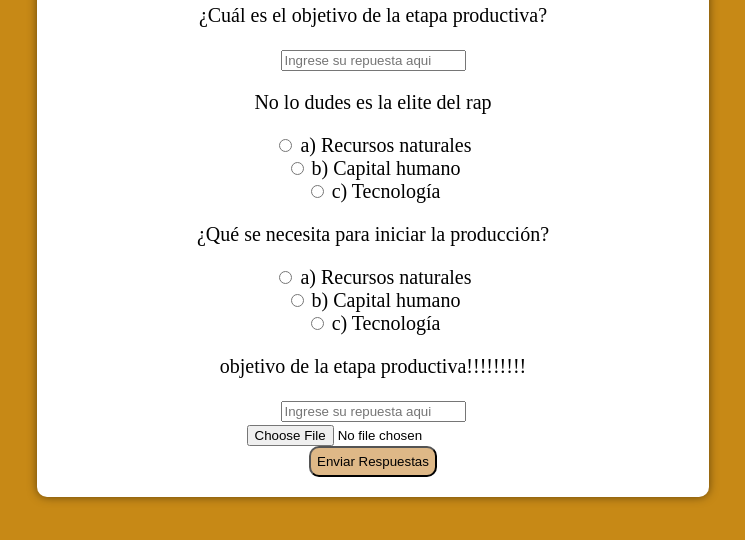
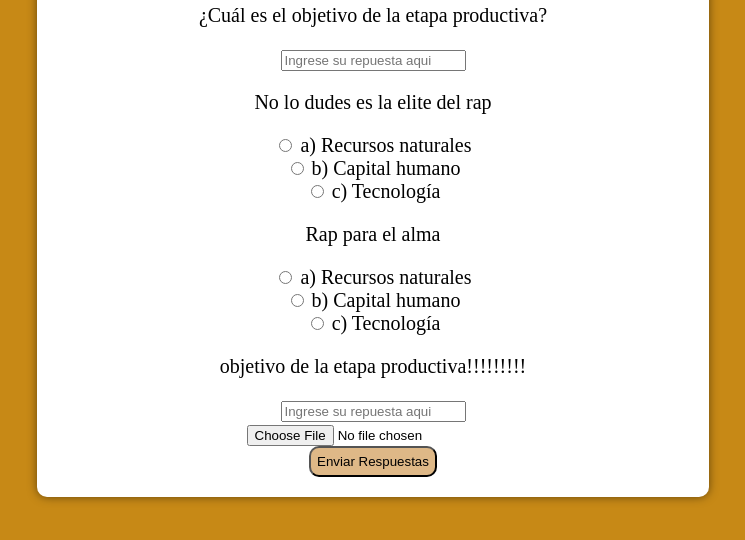
Before and after one commit to JesusRamirez24/preguntas, a plain HTML site: page index.html in a window 1280 px wide. Shown: the part 214-754 px from the top of the page, without its empty margins (267-1012 px from the left). Drawn offline with Linux system fonts and the light colour scheme.

Commit message:
Version 5.4

```diff
--- a/index.html
+++ b/index.html
@@ -23,7 +23,7 @@
         <input type="radio" id="btnradio" name="respuesta2" value="c"> c) Tecnología<br>
     </div>
     <div id="pregunta2" class="pregunta">
-        <p>¿Qué se necesita para iniciar la producción?</p>
+        <p>Rap para el alma</p>
         <input type="radio" id="btnradio" name="respuesta2" value="a"> a) Recursos naturales<br>
         <input type="radio" id="btnradio" name="respuesta2" value="b"> b) Capital humano<br>
         <input type="radio" id="btnradio" name="respuesta2" value="c"> c) Tecnología<br>
```
